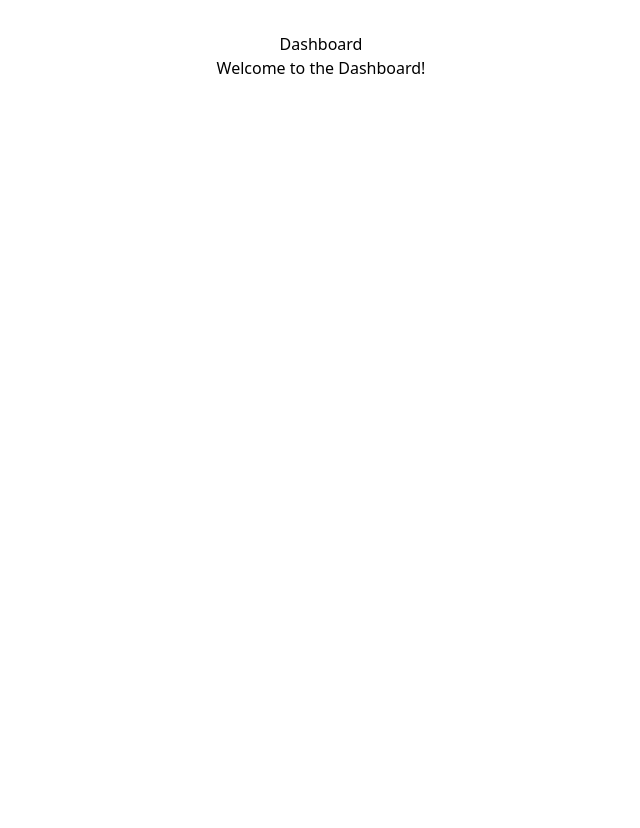
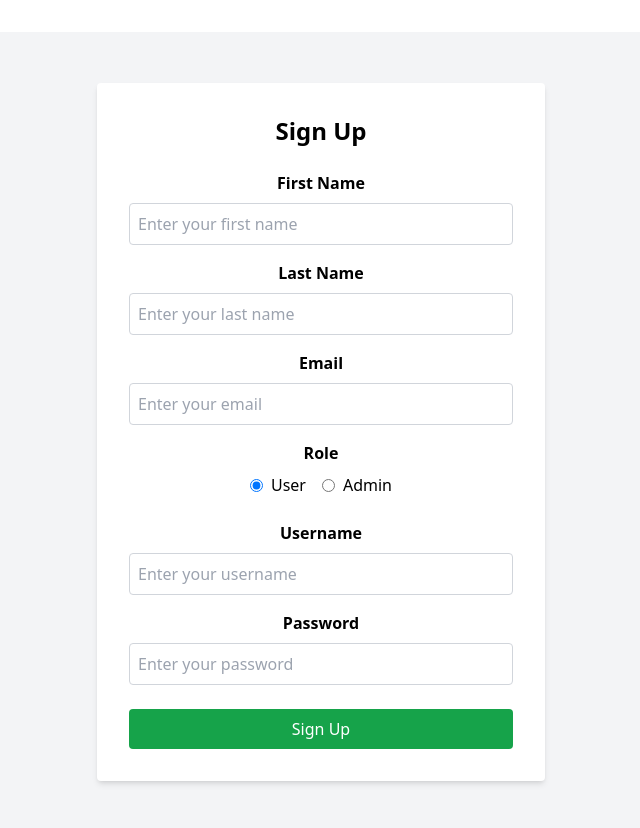
Before and after one commit to shrestha8summit/weCrm, a React (Vite) app in the folder client/: page /register in a window 1280 px wide. Shown: the top 828 px of the page, without its empty margins (319-959 px from the left). Before the commit the page ends 800 px from the top, so only its background shows below. Built offline with nearby package versions, Linux system fonts and the light colour scheme.

Commit message:
otp page created and added tailwind to login page

```diff
--- a/client/src/App.jsx
+++ b/client/src/App.jsx
@@ -55,7 +55,7 @@ function App() {
         {!isLoggedIn && (
           <>
             <Route path="/login" element={<Login />} />
-            <Route path="/register" element={<Register />} />
+            <Route path="/register" element={<Sign />} />
             <Route path="/forgetPassword" element={ <ForgetPassword/>} />
             <Route path="/otp" element={ <OTPPage/>} />
           </>
--- a/client/src/component/sign.jsx
+++ b/client/src/component/sign.jsx
@@ -7,6 +7,7 @@ const Sign = () => {
     username: '',
     email: '',
     password: '',
+     role: 'user',
   });
 
   const handleChange = (e) => {
@@ -90,6 +91,34 @@ const Sign = () => {
           placeholder="Enter your email"
         />
 
+<div className="mb-6">
+  <label className="block mb-2 font-semibold text-center">Role</label>
+  <div className="flex justify-center items-center space-x-4">
+    <label className="inline-flex items-center">
+      <input
+        type="radio"
+        name="role"
+        value="user"
+        checked={formData.role === 'user'}
+        onChange={handleChange}
+        className="text-green-600"
+      />
+      <span className="ml-2">User</span>
+    </label>
+    <label className="inline-flex items-center">
+      <input
+        type="radio"
+        name="role"
+        value="admin"
+        checked={formData.role === 'admin'}
+        onChange={handleChange}
+        className="text-green-600"
+      />
+      <span className="ml-2">Admin</span>
+    </label>
+  </div>
+</div>
+
         <label htmlFor="username" className="block mb-2 font-semibold">
           Username
         </label>
```
Also changed, not shown: 1 other file (tests, documents, lock files or other folders).
